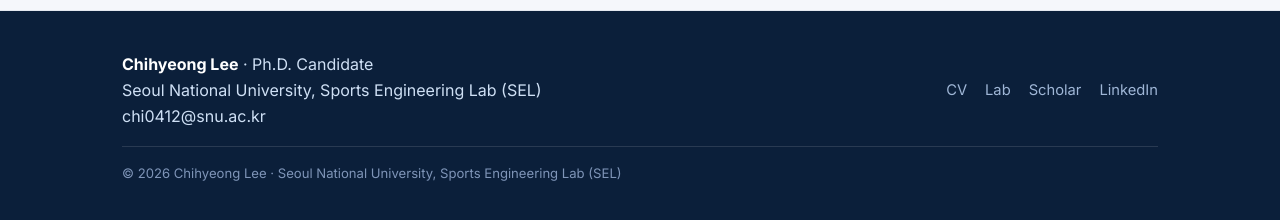
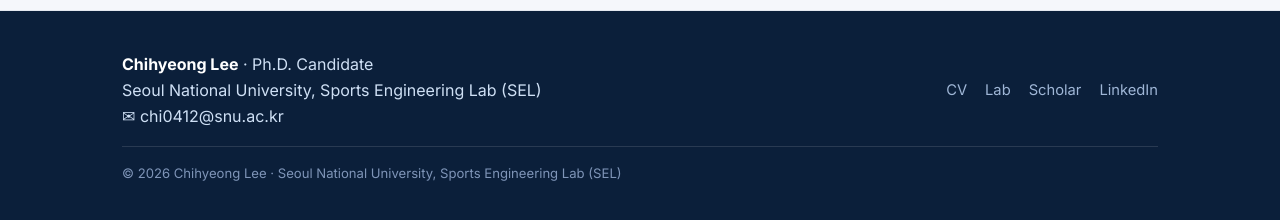
Before and after one commit to 27bro/27bro.github.io, a Jekyll site: the page built from index.html, in a window 1280 px wide and 900 px high, scrolled down 2565 px. Shown: the part 675-895 px from the top of the window. Built offline with Jekyll 4.4.1, drawn with Linux system fonts in a browser that asks for light colours.

Commit message:
Add matching envelope icon beside footer email.
Co-authored-by: Cursor <cursoragent@cursor.com>

```diff
--- a/_includes/footer.html
+++ b/_includes/footer.html
@@ -3,7 +3,7 @@
     <div>
       <strong>{{ site.author.name }}</strong> · {{ site.author.role }}<br>
       {{ site.author.affiliation }}<br>
-      {{ site.email }}
+      ✉ {{ site.email }}
     </div>
     <div class="footer-links">
       <a href="{{ site.cv_pdf | relative_url }}" target="_blank" rel="noopener">CV</a>
```
